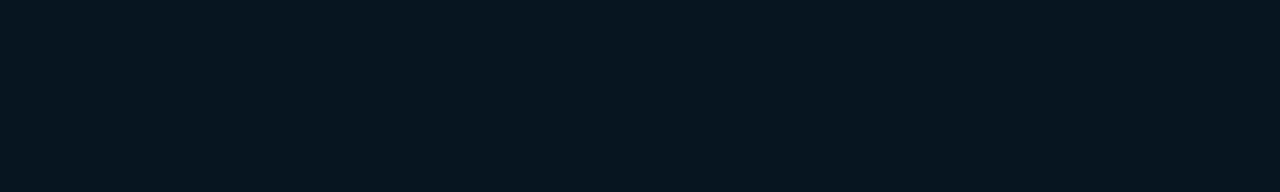
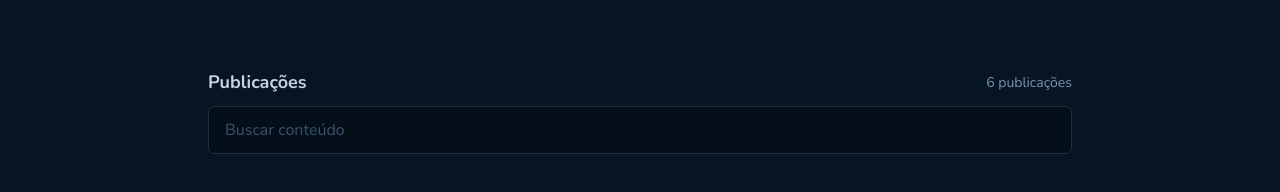
Before and after one commit to arthur3r/03-github-blog, a React (Vite) app: page / in a window 1280 px wide. Shown: the part 430-622 px from the top of the page. Built offline with nearby package versions, Linux system fonts and the light colour scheme.

Commit message:
feat: add search form component

```diff
--- /dev/null
+++ b/src/pages/Home/components/SearchForm/index.tsx
@@ -0,0 +1,15 @@
+import { SearchFormContainer, SearchFormInput } from './styles'
+
+export function SearchForm() {
+  return (
+    <SearchFormContainer>
+      <div className="publications">
+        <h3>Publicações</h3>
+        <span>6 publicações</span>
+      </div>
+      <form>
+        <SearchFormInput type="text" placeholder="Buscar conteúdo" />
+      </form>
+    </SearchFormContainer>
+  )
+}
--- /dev/null
+++ b/src/pages/Home/components/SearchForm/styles.ts
@@ -0,0 +1,42 @@
+import styled from 'styled-components'
+
+export const SearchFormContainer = styled.div`
+  display: flex;
+  flex-direction: column;
+  gap: 0.75rem;
+  margin: 4.5rem 0 3rem;
+
+  .publications {
+    display: flex;
+    align-items: center;
+    justify-content: space-between;
+
+    > h3 {
+      font-size: 1.125rem;
+      font-weight: bold;
+      color: ${({ theme }) => theme['base-subtitle']};
+    }
+
+    > span {
+      font-size: 0.875rem;
+      color: ${({ theme }) => theme['base-span']};
+    }
+  }
+`
+
+export const SearchFormInput = styled.input`
+  width: 100%;
+  padding: 0.75rem 1rem;
+  border: 1px solid ${({ theme }) => theme['base-border']};
+  background-color: ${({ theme }) => theme['base-input']};
+  color: ${({ theme }) => theme['base-text']};
+  border-radius: 6px;
+
+  &::placeholder {
+    color: ${({ theme }) => theme['base-label']};
+  }
+
+  &:focus {
+    border-color: ${({ theme }) => theme['base-primary']};
+  }
+`
--- a/src/pages/Home/index.tsx
+++ b/src/pages/Home/index.tsx
@@ -1,10 +1,12 @@
 import { Profile } from './components/Profile'
+import { SearchForm } from './components/SearchForm'
 import { HomeContainer } from './styles'
 
 export function Home() {
   return (
     <HomeContainer>
       <Profile />
+      <SearchForm />
     </HomeContainer>
   )
 }
```
